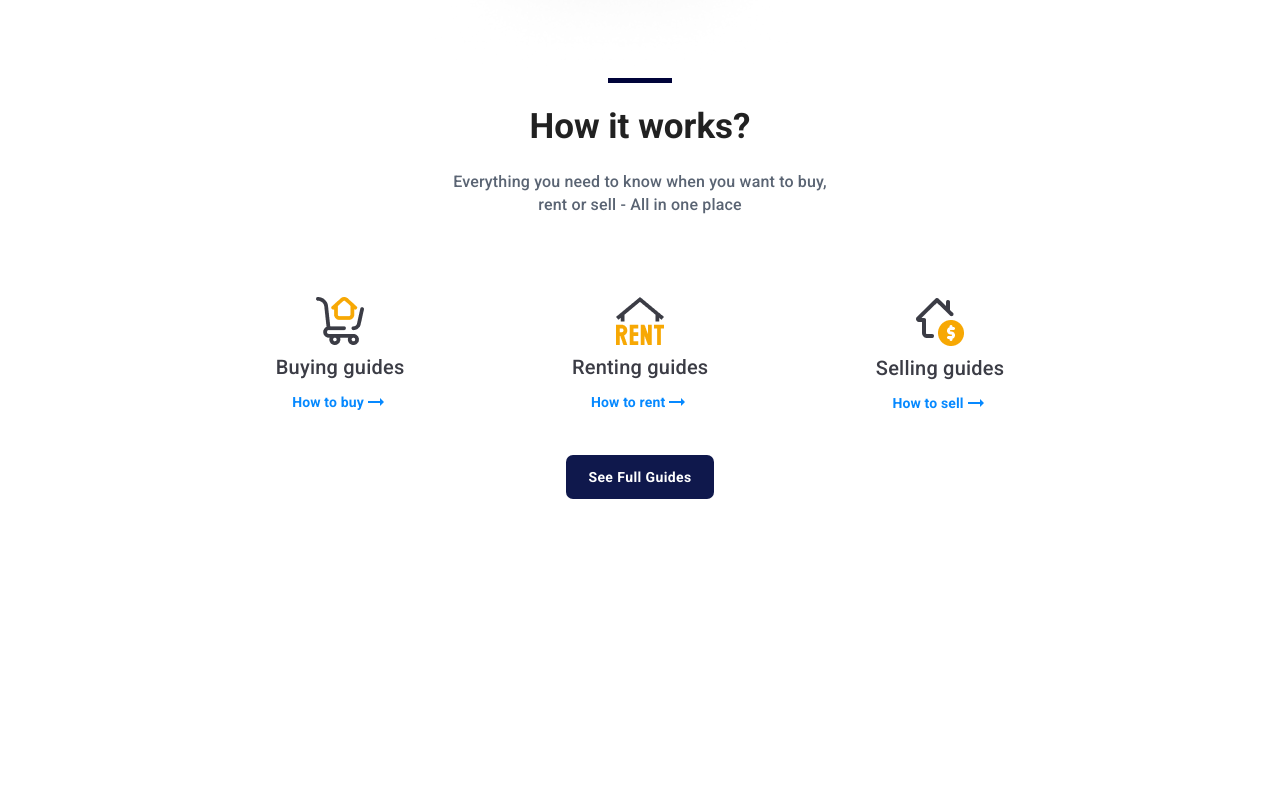
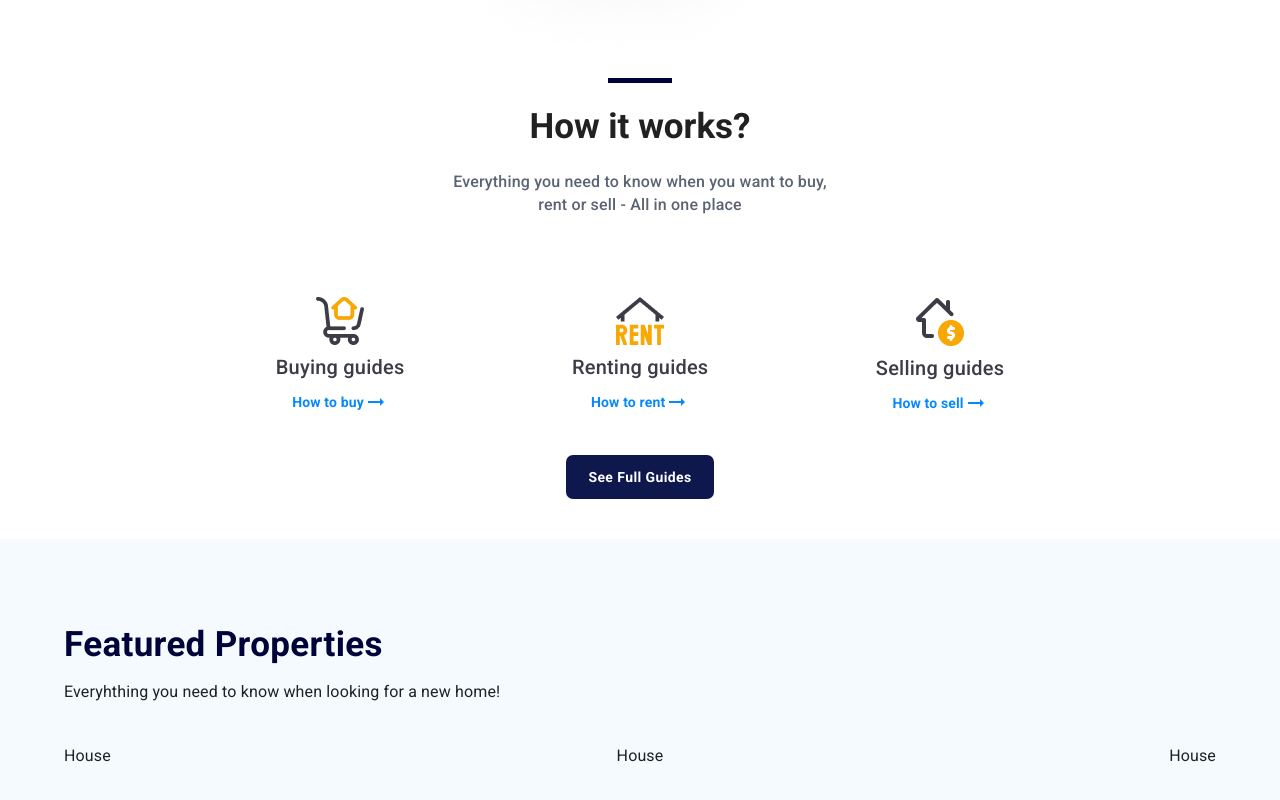
Before and after one commit to DevJaimeSantiago/Real-State-Web, a React (Vite) app: page / in a window 1280 px wide. Shown: the part 1145-1945 px from the top of the page. Before the commit the page ends 1644 px from the top, so only its background shows below. Built offline with nearby package versions, Linux system fonts and the light colour scheme.

Commit message:
Avances en Properties Component

```diff
--- a/src/App.jsx
+++ b/src/App.jsx
@@ -2,6 +2,7 @@
 import Hero from "./Components/Hero";
 import Companies from "./Components/Companies";
 import Guide from "./Components/Guide";
+import Properties from "./Components/Properties";
 
 const App = () => {
 	return (
@@ -9,6 +10,7 @@ const App = () => {
 			<Hero />
 			<Companies />
 			<Guide />
+			<Properties />
 		</>
 	);
 };
--- /dev/null
+++ b/src/Components/House.jsx
@@ -0,0 +1,6 @@
+const House = () => {
+  return (
+    <div>House</div>
+  )
+}
+export default House
--- /dev/null
+++ b/src/Components/Properties.jsx
@@ -0,0 +1,53 @@
+// Components - Material UI
+import { Box, Container, Typography, styled } from "@mui/material";
+import { properties } from "../properties";
+import House from "./House";
+
+const Properties = () => {
+	const PropertiesBox = styled(Box)(({ theme }) => ({
+		display: "flex",
+		justifyContent: "space-between",
+		marginTop: theme.spacing(5),
+		[theme.breakpoints.down("md")]: {
+			flexDirection: "column",
+			alignItems: "center",
+		},
+	}));
+
+	const PropertiesTextBox = styled(Box)(({ theme }) => ({
+		[theme.breakpoints.down("md")]: {
+			textAlign: "center",
+		},
+	}));
+	return (
+		<Box sx={{ mt: 5, backgroundColor: "#F5FAFE", py: 10 }}>
+			<Container>
+				<PropertiesTextBox>
+					<Typography
+						sx={{ color: "#000339", fontSize: "35px", fontWeight: "bold" }}
+					>
+						Featured Properties
+					</Typography>
+					<Typography sx={{ color: "#5S6473", fontSize: "16px", mt: 1 }}>
+						Everyhthing you need to know when looking for a new home!
+					</Typography>
+				</PropertiesTextBox>
+
+				<PropertiesBox>
+					{properties.map((property) => (
+						<House
+							key={property.id}
+							img={property.img}
+							price={property.price}
+							address={property.address}
+							bedrooms={property.bedrooms}
+							bathrooms={property.bathrooms}
+							space={property.space}
+						/>
+					))}
+				</PropertiesBox>
+			</Container>
+		</Box>
+	);
+};
+export default Properties;
--- /dev/null
+++ b/src/properties.js
@@ -0,0 +1,35 @@
+import house1 from "./media/image1.png";
+import house2 from "./media/image2.png";
+import house3 from "./media/image3.png";
+
+export const properties = [
+  {
+    id: "1",
+    img: house1,
+    price: "35000",
+    address: "8502 Preston Rd. Inglewood, Maine 98280",
+    bedrooms: 2,
+    bathrooms: 2,
+    space: 2000,
+  },
+
+  {
+    id: "2",
+    img: house2,
+    price: "38000",
+    address: "Wailuku, HI 96793",
+    bedrooms: 3,
+    bathrooms: 2,
+    space: 2300,
+  },
+
+  {
+    id: "3",
+    img: house3,
+    price: "47000",
+    address: "2917 23rd St",
+    bedrooms: 4,
+    bathrooms: 3,
+    space: 3000,
+  },
+];
```
